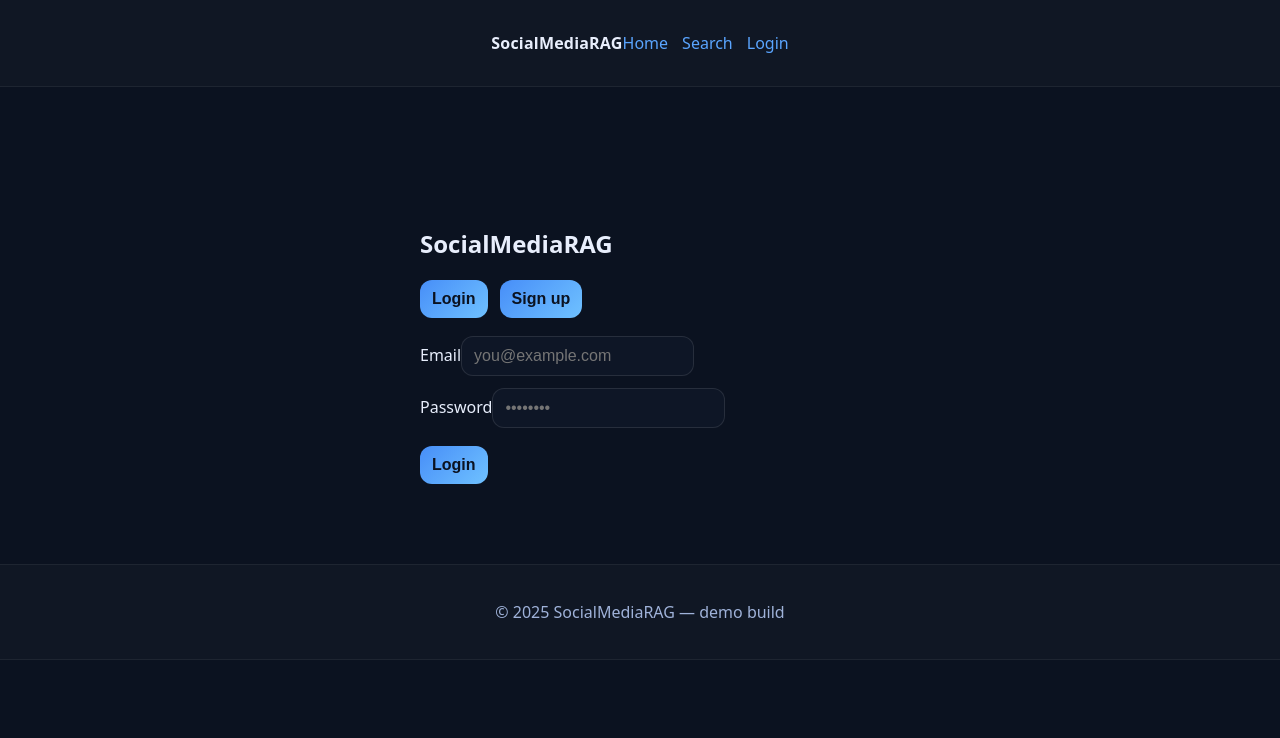
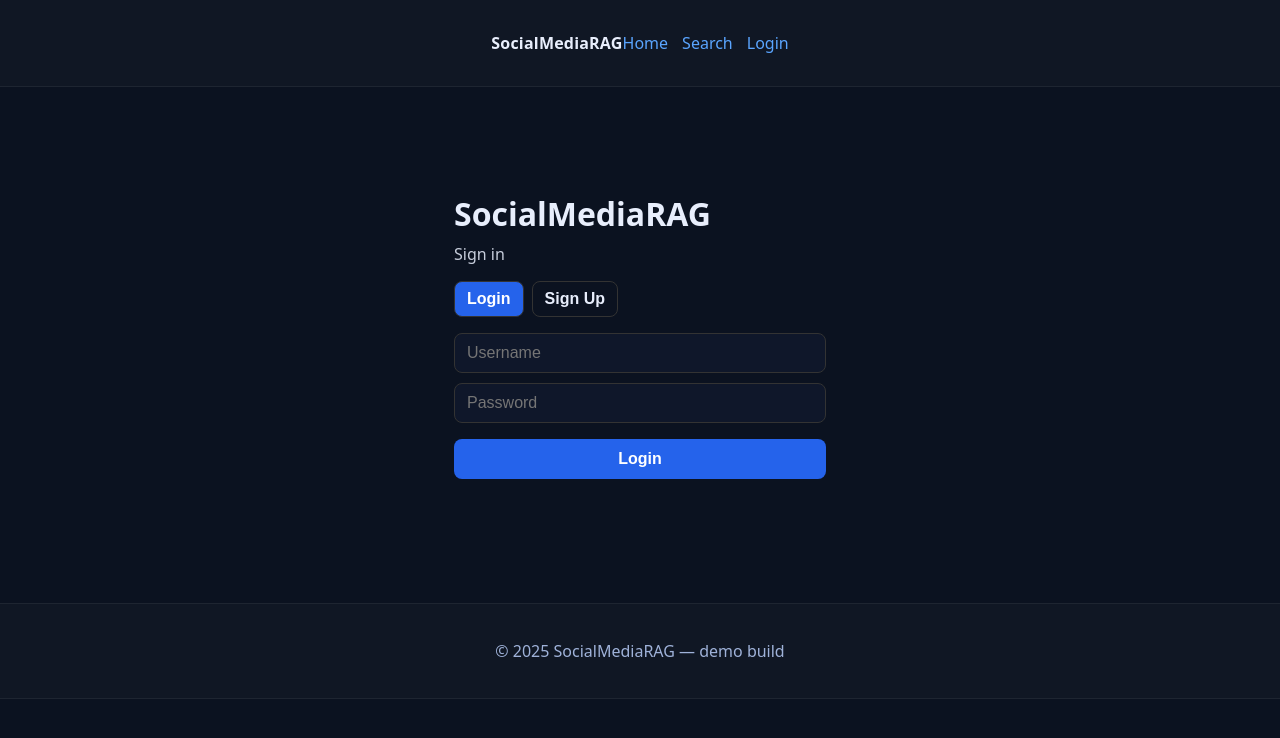
Before and after one commit to ayush-h1/SocialMediaRag, a React (Vite) app in the folder frontend/: page /login in a window 1280 px wide. Shown: the top 738 px of the page. Built offline with nearby package versions, Linux system fonts and the light colour scheme.

Commit message:
Update Login.jsx

```diff
--- a/frontend/src/pages/Login.jsx
+++ b/frontend/src/pages/Login.jsx
@@ -1,105 +1,152 @@
-// frontend/src/Login.jsx
-import { useState } from "react";
-import { useNavigate } from "react-router-dom";
-import { api, auth } from "./services/api";
+import React, { useState } from "react";
+import api from "../services/api"; // <-- NOTE: ../services/api (not ./services)
 
 export default function Login() {
-  const [mode, setMode] = useState("login"); // "login" | "signup"
-  const [name, setName] = useState("");
-  const [email, setEmail] = useState("");
+  const [mode, setMode] = useState("login"); // 'login' | 'signup'
+  const [username, setUsername] = useState("");
   const [password, setPassword] = useState("");
+  const [busy, setBusy] = useState(false);
   const [err, setErr] = useState("");
-  const [loading, setLoading] = useState(false);
-  const nav = useNavigate();
+  const [ok, setOk] = useState("");
 
-  async function onSubmit(e) {
-    e.preventDefault();
+  const submit = async (e) => {
+    e?.preventDefault();
     setErr("");
-    setLoading(true);
+    setOk("");
+    if (!username || !password) {
+      setErr("Please enter username and password.");
+      return;
+    }
+    setBusy(true);
     try {
-      let resp;
       if (mode === "signup") {
-        resp = await api.signup(name.trim(), email.trim(), password);
+        await api.auth.signup(username, password);
+        setOk("Account created. You can use the app now.");
       } else {
-        resp = await api.login(email.trim(), password);
+        await api.auth.login(username, password);
+        setOk("Logged in. You can use the app now.");
       }
-      // backend returns { token, user: {...} }
-      auth.setToken(resp.token);
-      nav("/search");
     } catch (e) {
-      setErr(e.message || "Request failed");
+      setErr(String(e?.message || e));
     } finally {
-      setLoading(false);
+      setBusy(false);
     }
-  }
+  };
 
   return (
-    <div className="container" style={{ maxWidth: 480, marginTop: 80 }}>
-      <h2>SocialMediaRAG</h2>
+    <div style={{ maxWidth: 420, margin: "40px auto", padding: 24 }}>
+      <h1 style={{ marginBottom: 8 }}>SocialMediaRAG</h1>
+      <div style={{ marginBottom: 16, opacity: 0.85 }}>
+        {mode === "login" ? "Sign in" : "Create an account"}
+      </div>
 
-      <div style={{ display: "flex", gap: 12, margin: "18px 0" }}>
+      <div style={{ display: "flex", gap: 8, marginBottom: 16 }}>
         <button
-          className={mode === "login" ? "btn btn-primary" : "btn"}
+          type="button"
           onClick={() => setMode("login")}
-          type="button"
+          disabled={busy}
+          style={{
+            padding: "8px 12px",
+            borderRadius: 8,
+            border: "1px solid #333",
+            background: mode === "login" ? "#2563eb" : "transparent",
+            color: mode === "login" ? "#fff" : "inherit",
+            cursor: busy ? "default" : "pointer",
+          }}
         >
           Login
         </button>
         <button
-          className={mode === "signup" ? "btn btn-primary" : "btn"}
+          type="button"
           onClick={() => setMode("signup")}
-          type="button"
+          disabled={busy}
+          style={{
+            padding: "8px 12px",
+            borderRadius: 8,
+            border: "1px solid #333",
+            background: mode === "signup" ? "#2563eb" : "transparent",
+            color: mode === "signup" ? "#fff" : "inherit",
+            cursor: busy ? "default" : "pointer",
+          }}
         >
-          Sign up
+          Sign Up
         </button>
       </div>
 
-      <form onSubmit={onSubmit}>
-        {mode === "signup" && (
-          <div className="form-group" style={{ marginBottom: 12 }}>
-            <label>Name</label>
-            <input
-              value={name}
-              onChange={(e) => setName(e.target.value)}
-              required
-              className="form-control"
-              placeholder="Your name"
-            />
-          </div>
-        )}
+      <form onSubmit={submit} style={{ display: "grid", gap: 10 }}>
+        <input
+          autoComplete="username"
+          placeholder="Username"
+          value={username}
+          onChange={(e) => setUsername(e.target.value)}
+          disabled={busy}
+          style={{
+            padding: "10px 12px",
+            borderRadius: 8,
+            border: "1px solid #333",
+            background: "var(--bgElev, #0f172a)",
+            color: "inherit",
+          }}
+        />
+        <input
+          type="password"
+          autoComplete={mode === "login" ? "current-password" : "new-password"}
+          placeholder="Password"
+          value={password}
+          onChange={(e) => setPassword(e.target.value)}
+          disabled={busy}
+          style={{
+            padding: "10px 12px",
+            borderRadius: 8,
+            border: "1px solid #333",
+            background: "var(--bgElev, #0f172a)",
+            color: "inherit",
+          }}
+        />
 
-        <div className="form-group" style={{ marginBottom: 12 }}>
-          <label>Email</label>
-          <input
-            value={email}
-            onChange={(e) => setEmail(e.target.value)}
-            required
-            className="form-control"
-            type="email"
-            placeholder="you@example.com"
-          />
-        </div>
-
-        <div className="form-group" style={{ marginBottom: 18 }}>
-          <label>Password</label>
-          <input
-            value={password}
-            onChange={(e) => setPassword(e.target.value)}
-            required
-            className="form-control"
-            type="password"
-            placeholder="••••••••"
-          />
-        </div>
-
-        {err && (
-          <div style={{ color: "salmon", marginBottom: 12 }}>{err}</div>
-        )}
-
-        <button className="btn btn-primary" disabled={loading}>
-          {loading ? "Please wait…" : mode === "signup" ? "Create account" : "Login"}
+        <button
+          type="submit"
+          disabled={busy}
+          style={{
+            marginTop: 6,
+            padding: "10px 14px",
+            borderRadius: 8,
+            border: "1px solid transparent",
+            background: busy ? "#3b3b3b" : "#2563eb",
+            color: "white",
+            cursor: busy ? "default" : "pointer",
+          }}
+        >
+          {busy ? "Please wait…" : mode === "login" ? "Login" : "Create account"}
         </button>
       </form>
+
+      {err && (
+        <div
+          style={{
+            marginTop: 14,
+            padding: 10,
+            borderRadius: 8,
+            background: "rgba(239,68,68,.12)",
+            border: "1px solid rgba(239,68,68,.35)",
+          }}
+        >
+          {err}
+        </div>
+      )}
+      {ok && (
+        <div
+          style={{
+            marginTop: 14,
+            padding: 10,
+            borderRadius: 8,
+            background: "rgba(34,197,94,.12)",
+            border: "1px solid rgba(34,197,94,.35)",
+          }}
+        >
+          {ok}
+        </div>
+      )}
     </div>
   );
 }
```
